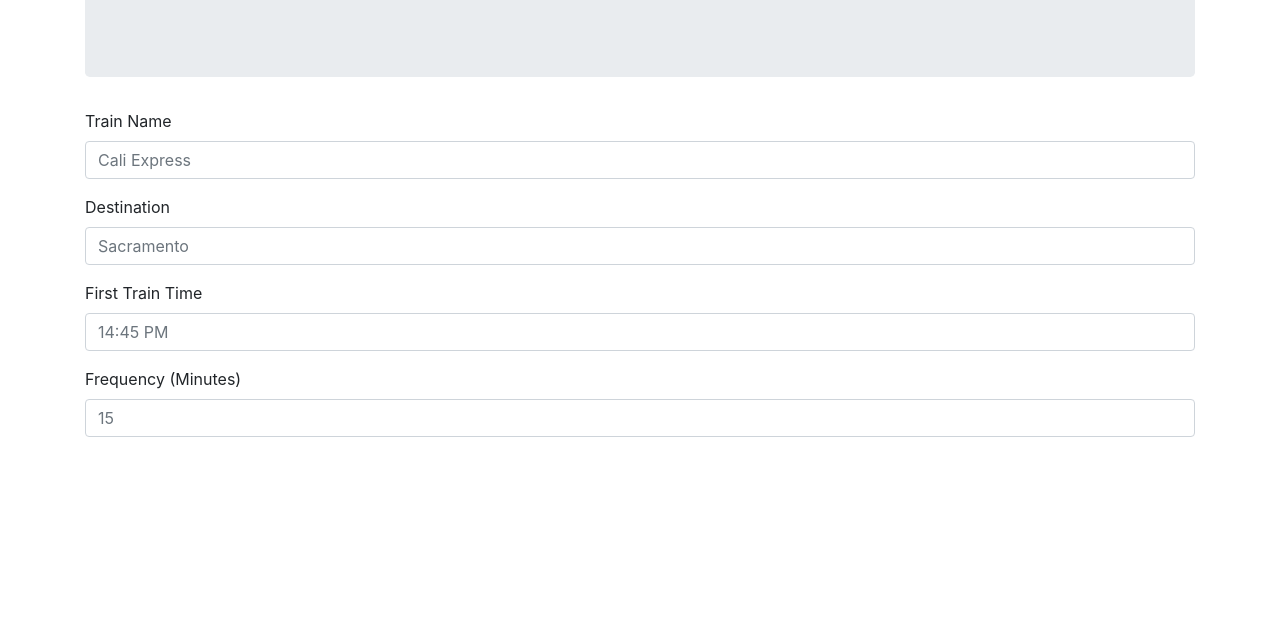
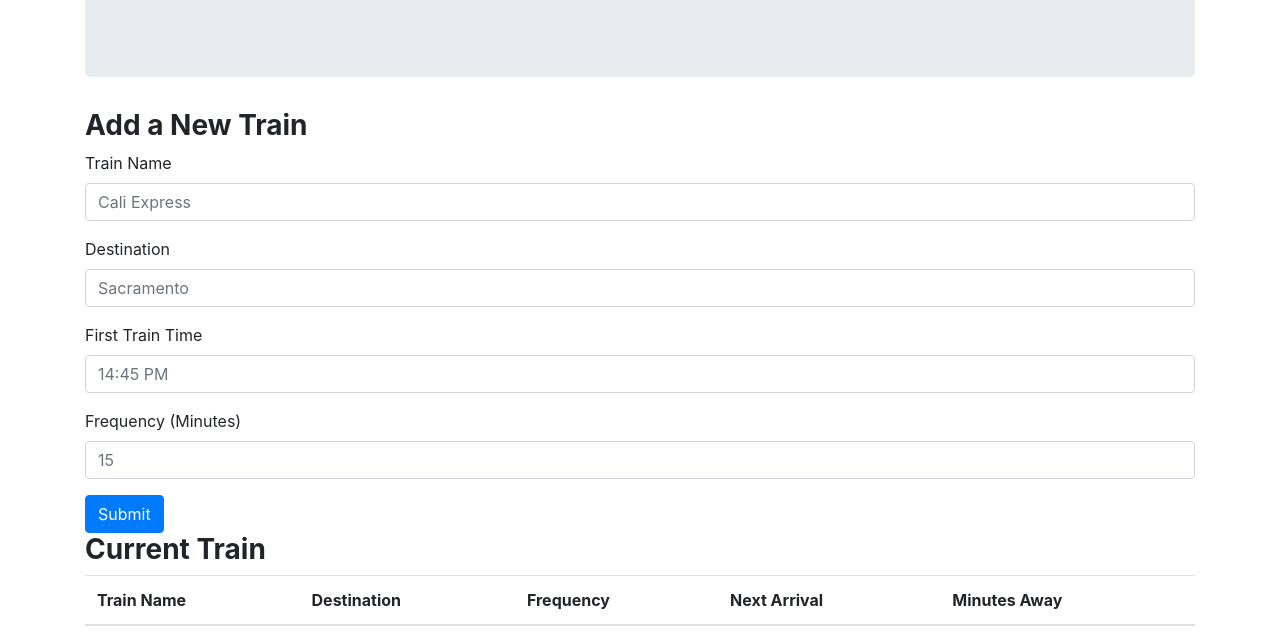
Before and after one commit to kwoulfe/Train-Schedule, a plain HTML site: page index.html in a window 1280 px wide. Shown: the part 200-842 px from the top of the page. Before the commit the page ends 800 px from the top, so only its background shows below. Drawn offline with nearby package versions, Linux system fonts and the light colour scheme.

Commit message:
Front End Set Up

```diff
--- a/index.html
+++ b/index.html
@@ -7,9 +7,15 @@
     <meta http-equiv="X-UA-Compatible" content="ie=edge">
     <link rel="stylesheet" href="https://maxcdn.bootstrapcdn.com/bootstrap/4.0.0/css/bootstrap.min.css" integrity="sha384-Gn5384xqQ1aoWXA+058RXPxPg6fy4IWvTNh0E263XmFcJlSAwiGgFAW/dAiS6JXm"
         crossorigin="anonymous">
-    <!-- Link to CSS stylesheet -->
     <link rel="stylesheet" type="text/css" href="assets/style.css">
     <title>Train Schedule</title>
+    <script src="https://code.jquery.com/jquery-2.1.3.min.js"></script>
+    <script src="https://cdnjs.cloudflare.com/ajax/libs/popper.js/1.12.9/umd/popper.min.js " integrity="sha384-ApNbgh9B+Y1QKtv3Rn7W3mgPxhU9K/ScQsAP7hUibX39j7fakFPskvXusvfa0b4Q "
+        crossorigin="anonymous "></script>
+    <script src="https://maxcdn.bootstrapcdn.com/bootstrap/4.0.0/js/bootstrap.min.js " integrity="sha384-JZR6Spejh4U02d8jOt6vLEHfe/JQGiRRSQQxSfFWpi1MquVdAyjUar5+76PVCmYl "
+        crossorigin="anonymous "></script>
+    <script src="https://cdnjs.cloudflare.com/ajax/libs/moment.js/2.21.0/moment.min.js"></script>
+    <link rel="stylesheet" type="text/css" href="assets/style.css">
 </head>
 
 <body>
@@ -27,7 +33,9 @@
                 <div class="panel panel-default">
                     <!-- Default panel contents -->
                     <div class="panel-heading">
-
+                        <h3 class="panel-title">
+                            <strong>Add a New Train</strong>
+                        </h3>
                     </div>
                     <div class="panel-body">
                         <form>
@@ -47,7 +55,31 @@
                                 <label for="formGroupExampleInput4">Frequency (Minutes)</label>
                                 <input type="text" class="form-control" id="formGroupExampleInput4" placeholder="15">
                             </div>
+                            <button type="submit" class="btn btn-primary" id="addTrainBtn">Submit</button>
                         </form>
+                    </div>
+                </div>
+                <div class="panel panel-primary">
+                    <div class="panel-heading">
+                        <h3 class="panel-title">
+                            <strong>Current Train</strong>
+                        </h3>
+                    </div>
+                    <div class="panel-body">
+                        <table class="table table-hover" id='trainTable'>
+                            <thead>
+                                <tr>
+                                    <th>Train Name</th>
+                                    <th>Destination</th>
+                                    <th>Frequency</th>
+                                    <th>Next Arrival</th>
+                                    <th>Minutes Away</th>
+                                </tr>
+                            </thead>
+                            <tbody>
+
+                            </tbody>
+                        </table>
                     </div>
                 </div>
 
@@ -69,12 +101,7 @@
         };
         firebase.initializeApp(config);
     </script>
-    <script src="https://code.jquery.com/jquery-2.1.3.min.js"></script>
-    <script src="https://cdnjs.cloudflare.com/ajax/libs/popper.js/1.12.9/umd/popper.min.js " integrity="sha384-ApNbgh9B+Y1QKtv3Rn7W3mgPxhU9K/ScQsAP7hUibX39j7fakFPskvXusvfa0b4Q "
-        crossorigin="anonymous "></script>
-    <script src="https://maxcdn.bootstrapcdn.com/bootstrap/4.0.0/js/bootstrap.min.js " integrity="sha384-JZR6Spejh4U02d8jOt6vLEHfe/JQGiRRSQQxSfFWpi1MquVdAyjUar5+76PVCmYl "
-        crossorigin="anonymous "></script>
-    <script src="https://cdnjs.cloudflare.com/ajax/libs/moment.js/2.21.0/moment.min.js"></script>
+
     <script type="text/javascript " src="assets/app.js "></script>
 </body>
 
```
